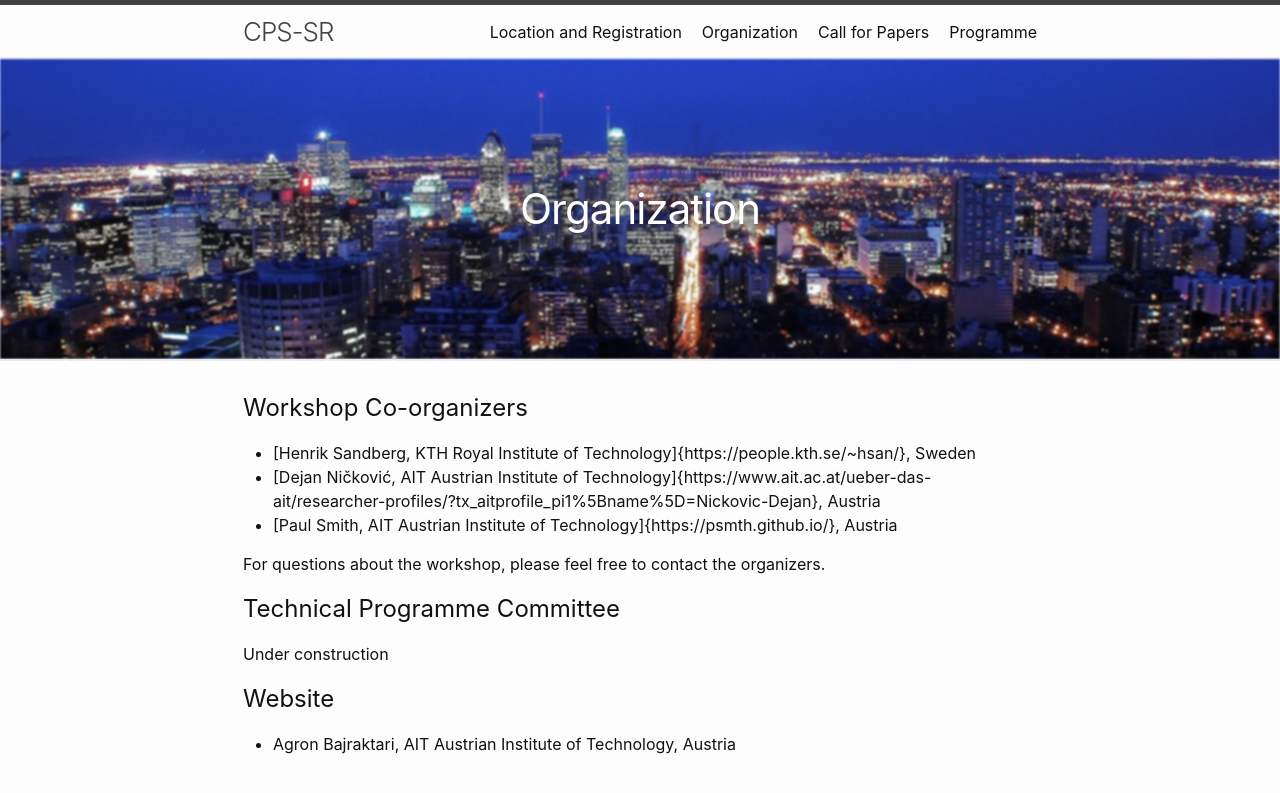
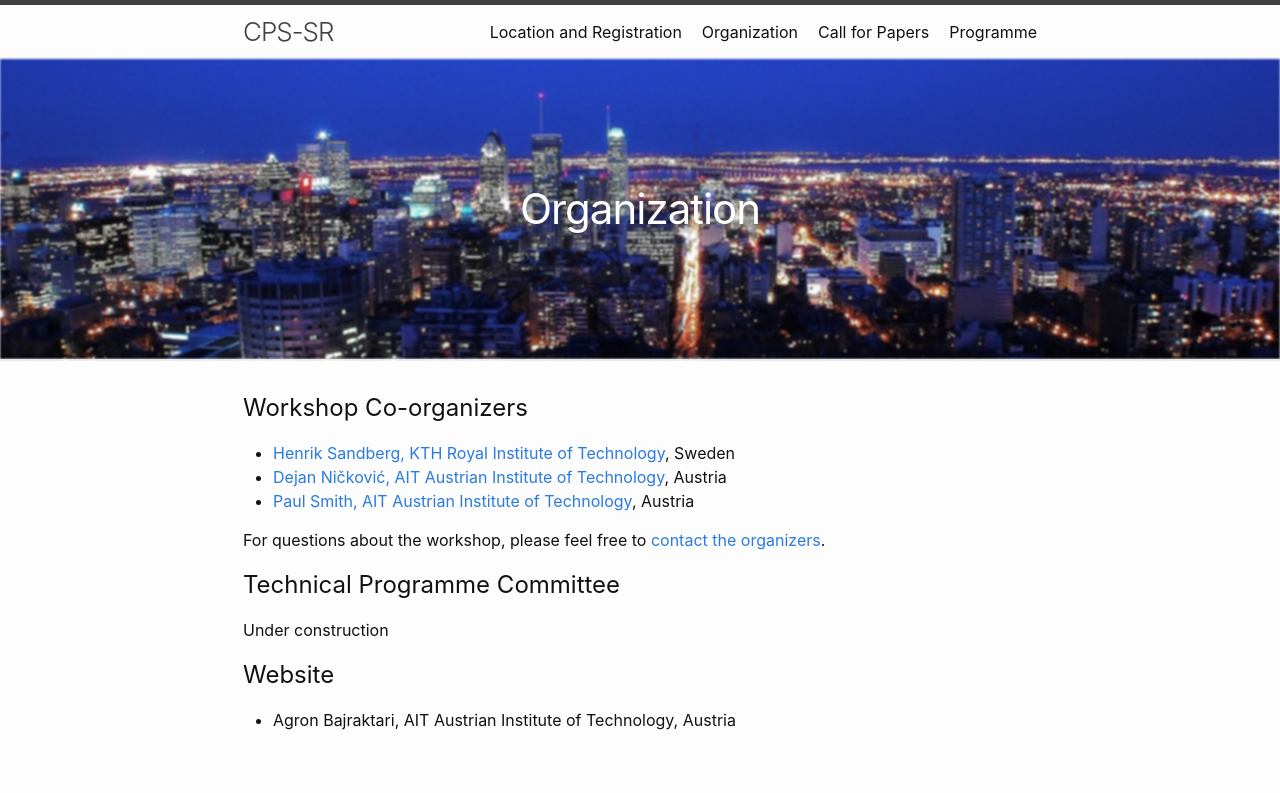
Before and after one commit to ait-csr/cps-sr, a Jekyll site: the page built from organization.md, in a window 1280 px wide. Shown: the top 793 px of the page. Built offline with Jekyll 4.4.1, drawn with Linux system fonts in a browser that asks for light colours; part of the change alters nothing that is shown.

Commit message:
Fixing a buf in the organization page.

```diff
--- a/organization.md
+++ b/organization.md
@@ -9,11 +9,11 @@ permalink: /organization/
 ---
 
 # Workshop Co-organizers
-* [Henrik Sandberg, KTH Royal Institute of Technology]{https://people.kth.se/~hsan/}, Sweden
-* [Dejan Ničković, AIT Austrian Institute of Technology]{https://www.ait.ac.at/ueber-das-ait/researcher-profiles/?tx_aitprofile_pi1%5Bname%5D=Nickovic-Dejan}, Austria
-* [Paul Smith, AIT Austrian Institute of Technology]{https://psmth.github.io/}, Austria
+* [Henrik Sandberg, KTH Royal Institute of Technology](https://people.kth.se/~hsan/), Sweden
+* [Dejan Ničković, AIT Austrian Institute of Technology](https://www.ait.ac.at/ueber-das-ait/researcher-profiles/?tx_aitprofile_pi1%5Bname%5D=Nickovic-Dejan), Austria
+* [Paul Smith, AIT Austrian Institute of Technology](https://psmth.github.io/), Austria
 
-For questions about the workshop, please feel free to contact the organizers.
+For questions about the workshop, please feel free to [contact the organizers](mailto:paul.smith@ait.ac.at).
 
 # Technical Programme Committee
 
```
